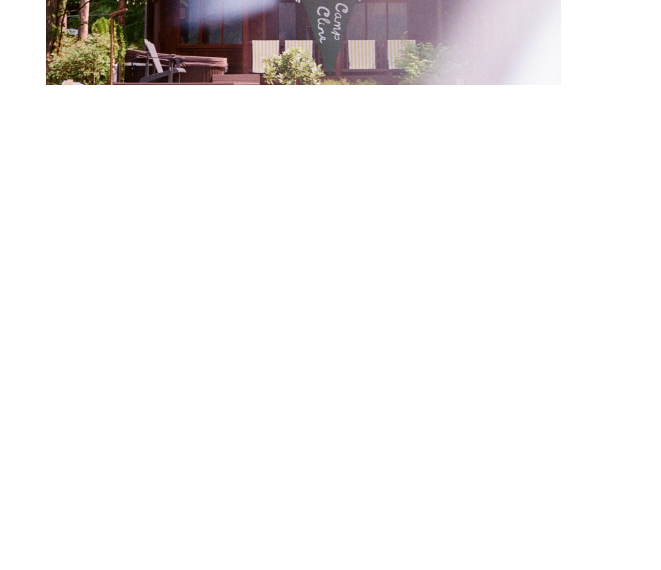
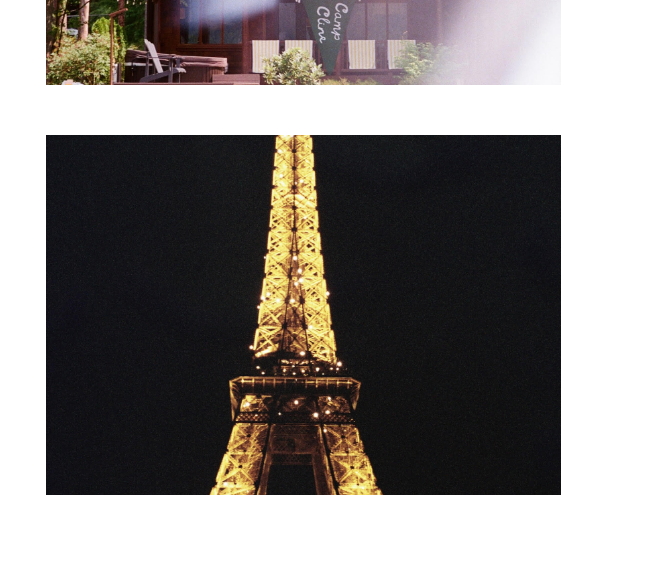
Before and after one commit to filmbyclairejo/filmbyclairejo.github.io, a plain HTML site: page index.html in a window 1280 px wide. Shown: the part 7612-8182 px from the top of the page, 619-1280 px from the left. Drawn offline with Linux system fonts and the light colour scheme; a web font is replaced by a local one.

Commit message:
updating

```diff
--- a/index.html
+++ b/index.html
@@ -260,6 +260,11 @@
                 <i class="fa fa-eye" aria-hidden="true"></i>
                 <div class="item-cover" style="background-image: url(assets/img/portfolio/photo31.JPG)"></div>
             </a>
+            <a class="item" href="assets/img/portfolio/photo32.JPG">
+
+                <i class="fa fa-eye" aria-hidden="true"></i>
+                <div class="item-cover" style="background-image: url(assets/img/portfolio/photo32.JPG)"></div>
+            </a>
 
 
         </div>
```
Also changed, not shown: assets/img/portfolio/photo32.JPG (added).
